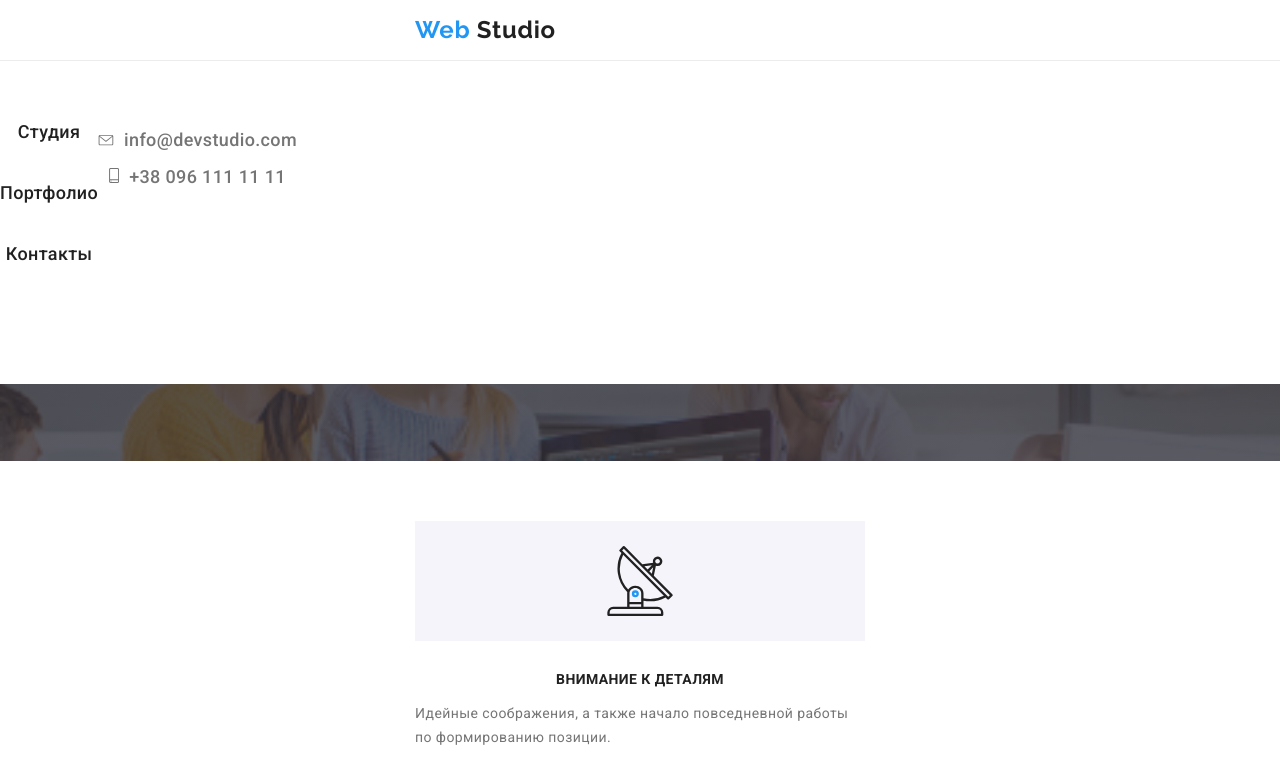
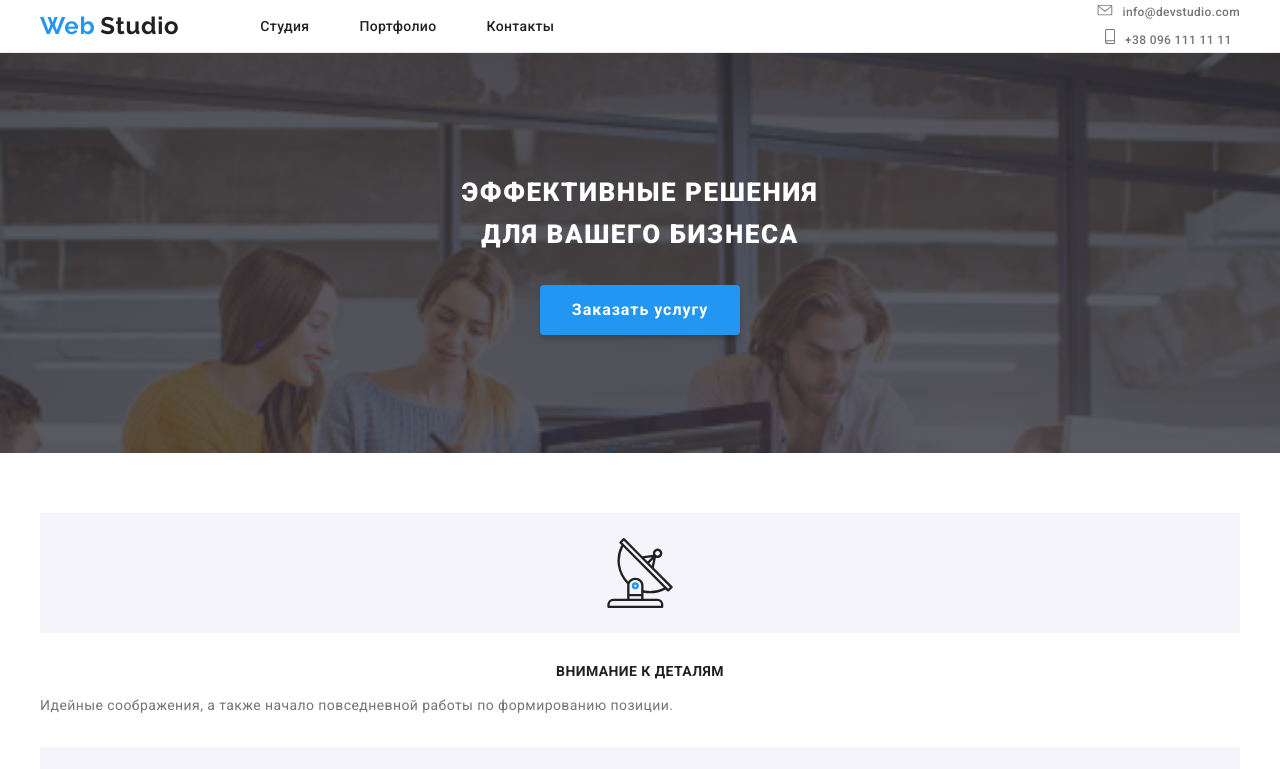
Before and after one commit to AdonGor/goit-markup-hw-08, a plain HTML site: page index.html in a window 1280 px wide. Shown: the top 769 px of the page. Drawn offline with Linux system fonts and the light colour scheme.

Commit message:
туту ту тралала

```diff
--- a/sass/base/_section.scss
+++ b/sass/base/_section.scss
@@ -12,13 +12,13 @@
         width: 450px;
     }
 
-    // @media screen and (min-width: 768px) {
-    //     width: 768px;
-    // }
+    @media screen and (min-width: 768px) {
+        width: 768px;
+    }
 
-    // @media screen and (min-width: 1200px) {
-    //     width: 1200px;
-    // }
+    @media screen and (min-width: 1200px) {
+        width: 1200px;
+    }
 }
 
 ul {
--- a/sass/components/_buttonmobilemenu.scss
+++ b/sass/components/_buttonmobilemenu.scss
@@ -42,6 +42,7 @@
     left: 0;
     width: 100%;
     padding: 60px 0px;
+    z-index: 3;
     &.is-open {
         display: block;
     }
@@ -54,6 +55,9 @@
     }
     @media screen and (min-width: 768px) {
         display: flex;
+        position: relative;
+        padding: 0;
+        border: none;
     }
 }
 
@@ -64,10 +68,11 @@ text-align: center;
 
 .nav-menu-item {
   position: relative;
-  margin-bottom: 40px;
+  margin-bottom: 41px;
   &:last-child {
     margin-bottom: 60px;
   }
+
 }
 
 .nav-menu-item {
@@ -75,6 +80,7 @@ text-align: center;
 }
 
 .nav-menu-link {
+    position: relative;
     padding: 10px 0px;
     line-height: 21px;
     color: $black;
@@ -86,6 +92,7 @@ text-align: center;
   &::after {
     position: absolute;
     display: block;
+    left: 0;
     width: 100%;
     height: 4px;
     margin-top: 8px;
@@ -100,6 +107,10 @@ text-align: center;
     transition: transform 250ms cubic-bezier(0.4, 0, 0.2, 1);
     transform: scaleX(1);
   }
+}
+
+.polosoka {
+
 }
 
 .header-mail,
--- a/sass/layout/_header.scss
+++ b/sass/layout/_header.scss
@@ -3,9 +3,14 @@
   padding: 16px 0px;
 }
 
-// .logo-header {
-//   margin-right: 85px;
-// }
+.logo-header {
+  display: flex;
+  margin-right: 81px;
+}
+
+.word-blue {
+  margin-right: 5px;
+}
 
 .navigation-address {
   display: flex;
--- a/sass/layout/_section-features.scss
+++ b/sass/layout/_section-features.scss
@@ -6,9 +6,9 @@
   padding: 60px 0px;
 }
 
-.features-list {
+// .features-list {
 
-}
+// }
 
 .items-features {
  margin-bottom: 30px;
--- /dev/null
+++ b/sass/layout/tablet/_header-tablet.scss
@@ -0,0 +1,60 @@
+
+// .menu-container {
+//     @media screen and (min-width: 768px) {
+//         display: flex;
+//     }
+// }
+.header {
+    @media screen and (min-width: 768px) {
+        padding: 0;
+    }
+}
+
+.logo-header {
+    @media screen and (min-width: 768px) {
+        margin-right: 81px;
+    }
+}
+
+.navigation {
+    @media screen and (min-width: 768px) {
+        display: flex;
+        align-items: center;
+        margin-right: auto;
+    }
+}
+
+.nav-menu {
+    @media screen and (min-width: 768px) {
+        display: flex;
+    }
+}
+
+.nav-menu-item {
+    @media screen and (min-width: 768px) {
+        font-size: 14px;
+        line-height: 16px;
+        margin-bottom: 0;
+        margin-right: 50px;
+        &:last-child {
+          margin-bottom: 0;
+          margin-right: 0px;
+        }
+    }
+}
+// .navigation {
+//     @media screen and (min-width: 768px) {
+//     font-size: 14px;
+//     line-height: 16px;
+//     margin-bottom: 0;
+//     }
+// }
+
+.header-mail,
+.header-tel {
+    @media screen and (min-width: 768px) {
+    padding: 5px 0px;
+    font-size: 12px;
+    line-height: 14px;
+    }
+}
--- a/sass/main.scss
+++ b/sass/main.scss
@@ -13,3 +13,5 @@
 @import "./base/fonts";
 @import "./layout/footer-section";
 @import "./layout/portfolio";
+@import "./layout/tablet/header-tablet";
+@import "./layout/desctop/header-desctop";
```
Also changed, not shown: css/main.css, css/main.min.css, sass/layout/desctop/_header-desctop.scss (added), sass/layout/tablet/_modal-window.scss (added), 2 other files. Lines whose indentation alone changed are shown as unchanged.
